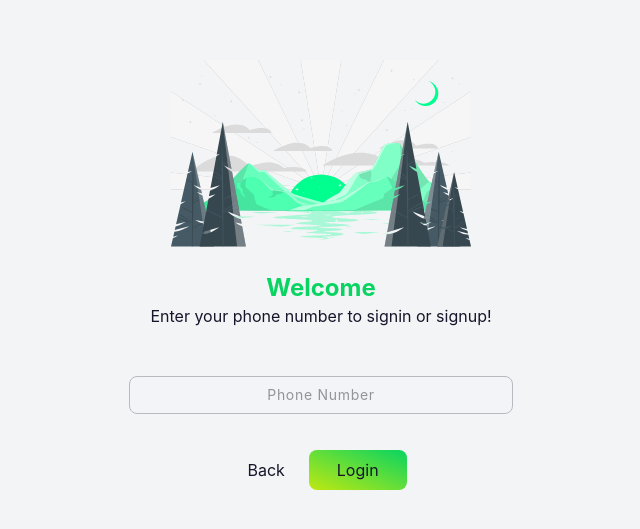
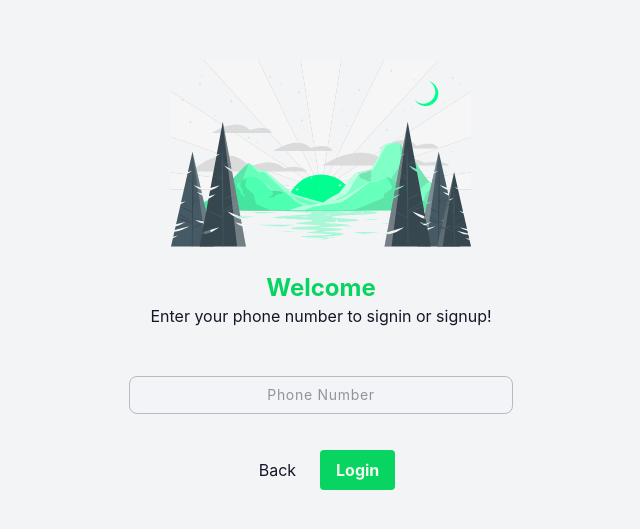
Before and after one commit to mahv7272/techonit-desk-ui, a Next.js app in the folder techonit-desk/: page /auth/signin in a window 1280 px wide. Shown: the part 125-654 px from the top of the page, without its empty margins (319-959 px from the left). Built offline with nearby package versions, Linux system fonts and the light colour scheme.

Commit message:
♻️ Refactor signin login button.

```diff
--- a/techonit-desk/pages/auth/signin.js
+++ b/techonit-desk/pages/auth/signin.js
@@ -27,7 +27,7 @@ export default function Signin() {
                         <Link href='/'>
                             <a className='px-3 py-2'>Back</a>
                         </Link>
-                        <button className="bg-gradient-to-tr from-primary-100 to-primary-500 px-7 py-2 rounded-lg">Login</button>
+                        <button className="btn btn-primary">Login</button>
                     </div>
                 </div>
             </div>
```
